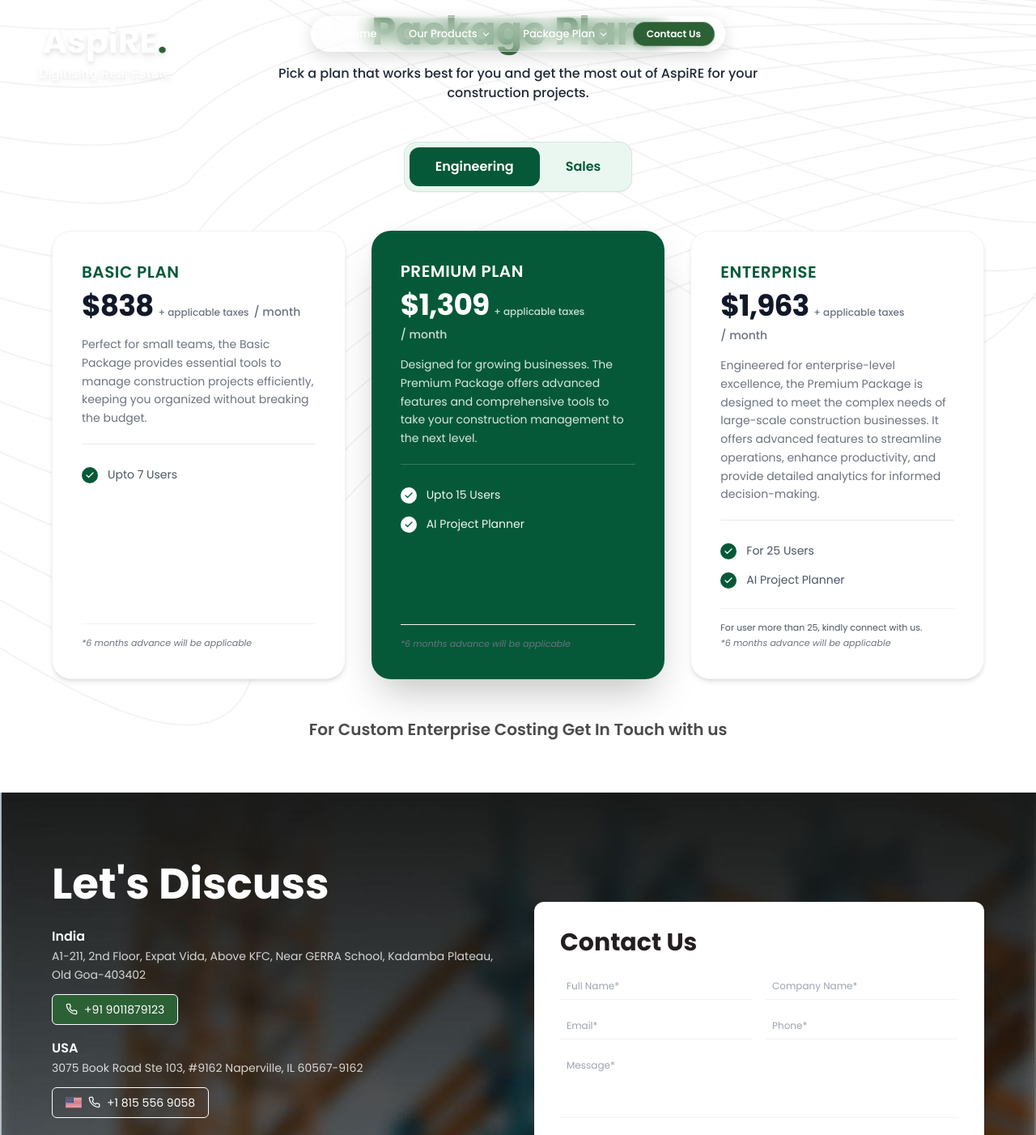
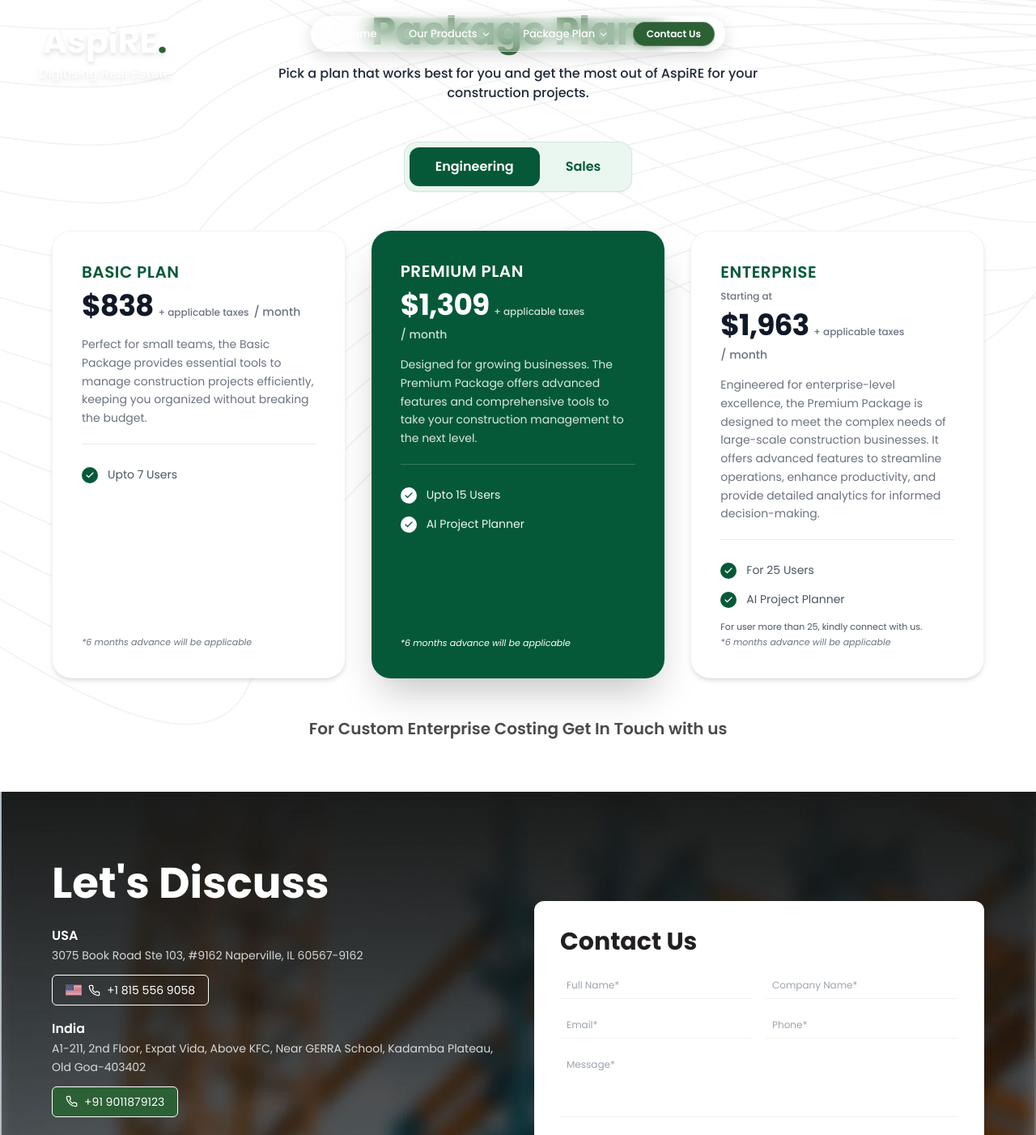
Before and after one commit to Prathiksha-2126/aspire, a React (Vite) app: page /package-plans in a window 1280 px wide. Shown: the top 1402 px of the page at 81% size. Built offline with nearby package versions, Linux system fonts and the light colour scheme; no server answers.

Commit message:
review changes implemented

```diff
--- a/src/components/ContactForm.jsx
+++ b/src/components/ContactForm.jsx
@@ -164,9 +164,23 @@
           </h2>
 
           <motion.p className="font-semibold leading-relaxed" initial={{ opacity: 0, y: 20 }} whileInView={{ opacity: 1, y: 0 }} viewport={{ once: true }} transition={{ duration: 0.5, delay: 0.1 }}>
+            USA
+          </motion.p>
+          <motion.p className="text-white/80 mb-3 text-sm leading-relaxed" initial={{ opacity: 0, y: 20 }} whileInView={{ opacity: 1, y: 0 }} viewport={{ once: true }} transition={{ duration: 0.5, delay: 0.2 }}>
+            3075 Book Road Ste 103, #9162 Naperville, IL 60567-9162
+          </motion.p>
+          <motion.a href="tel:+18155569058" onClick={(e) => { e.stopPropagation(); window.location.href = "tel:+18155569058"; }}
+            className="border border-white rounded-md px-4 py-2 text-sm flex items-center gap-2 cursor-pointer hover:bg-white/10 w-fit mb-4"
+            whileHover={{ scale: 1.05 }} whileTap={{ scale: 0.95 }} transition={{ duration: 0.2 }}
+            initial={{ opacity: 0, y: 20 }} whileInView={{ opacity: 1, y: 0 }} viewport={{ once: true }}
+          >
+            <img src="/images/flag.png" alt="USA" className="w-5 h-auto" />
+            <Phone size={15} /> +1 815 556 9058
+          </motion.a>
+          <motion.p className="font-semibold leading-relaxed" initial={{ opacity: 0, y: 20 }} whileInView={{ opacity: 1, y: 0 }} viewport={{ once: true }} transition={{ duration: 0.5, delay: 0.3 }}>
             India
           </motion.p>
-          <motion.p className="text-white/80 mb-3 text-sm leading-relaxed" initial={{ opacity: 0, y: 20 }} whileInView={{ opacity: 1, y: 0 }} viewport={{ once: true }} transition={{ duration: 0.5, delay: 0.2 }}>
+          <motion.p className="text-white/80 mb-3 text-sm leading-relaxed" initial={{ opacity: 0, y: 20 }} whileInView={{ opacity: 1, y: 0 }} viewport={{ once: true }} transition={{ duration: 0.5, delay: 0.4 }}>
             A1-211, 2nd Floor, Expat Vida, Above KFC, Near GERRA School, Kadamba Plateau, Old Goa-403402
           </motion.p>
           <motion.a href="tel:+919011879123" onClick={(e) => { e.stopPropagation(); window.location.href = "tel:+919011879123"; }}
@@ -176,20 +190,6 @@
             initial={{ opacity: 0, y: 20 }} whileInView={{ opacity: 1, y: 0 }} viewport={{ once: true }}
           >
             <Phone size={15} /> +91 9011879123
-          </motion.a>
-          <motion.p className="font-semibold leading-relaxed" initial={{ opacity: 0, y: 20 }} whileInView={{ opacity: 1, y: 0 }} viewport={{ once: true }} transition={{ duration: 0.5, delay: 0.3 }}>
-            USA
-          </motion.p>
-          <motion.p className="text-white/80 mb-3 text-sm leading-relaxed" initial={{ opacity: 0, y: 20 }} whileInView={{ opacity: 1, y: 0 }} viewport={{ once: true }} transition={{ duration: 0.5, delay: 0.4 }}>
-            3075 Book Road Ste 103, #9162 Naperville, IL 60567-9162
-          </motion.p>
-          <motion.a href="tel:+18155569058" onClick={(e) => { e.stopPropagation(); window.location.href = "tel:+18155569058"; }}
-            className="border border-white rounded-md px-4 py-2 text-sm flex items-center gap-2 cursor-pointer hover:bg-white/10 w-fit mb-4"
-            whileHover={{ scale: 1.05 }} whileTap={{ scale: 0.95 }} transition={{ duration: 0.2 }}
-            initial={{ opacity: 0, y: 20 }} whileInView={{ opacity: 1, y: 0 }} viewport={{ once: true }}
-          >
-            <img src="/images/flag.png" alt="USA" className="w-5 h-auto" />
-            <Phone size={15} /> +1 815 556 9058
           </motion.a>
 
           <motion.img
--- a/src/components/FeatureTabs.jsx
+++ b/src/components/FeatureTabs.jsx
@@ -41,7 +41,7 @@
         setDirection(1);
         setVirtualActive((prev) => prev + 1);
       }
-    }, 3000);
+    }, 10000);
     return () => clearInterval(timer);
   }, [tabs.length, isPaused]);
 
@@ -78,19 +78,19 @@
     setDirection(delta > 0 ? 1 : -1);
     setVirtualActive((prev) => prev + delta);
     setIsPaused(true);
-    setTimeout(() => setIsPaused(false), 5000);
+    setTimeout(() => setIsPaused(false), 10000);
   };
   const handlePrev = () => {
     setDirection(-1);
     setVirtualActive((prev) => prev - 1);
     setIsPaused(true);
-    setTimeout(() => setIsPaused(false), 5000);
+    setTimeout(() => setIsPaused(false), 10000);
   };
   const handleNext = () => {
     setDirection(1);
     setVirtualActive((prev) => prev + 1);
     setIsPaused(true);
-    setTimeout(() => setIsPaused(false), 5000);
+    setTimeout(() => setIsPaused(false), 10000);
   };
 
   const textVariants = {
--- a/src/components/OurAimSection.jsx
+++ b/src/components/OurAimSection.jsx
@@ -40,8 +40,8 @@
                 — {eyebrow}
               </p>
 
-              {/* Heading */}
-              <h2 className="text-3xl md:text-4xl lg:text-[48px] font-bold leading-tight mb-6 md:mb-8 text-gray-900 font-poppins">
+              {/* Heading - decreased size, increased line spacing */}
+              <h2 className="text-2xl md:text-3xl lg:text-[42px] font-bold leading-snug md:leading-[1.35] mb-8 md:mb-10 text-gray-900 font-poppins">
                 {heading.map((seg, i) => (
                   <span key={i} style={seg.highlight ? { color: green } : undefined}>
                     {seg.text}
--- a/src/components/PackagePlans.jsx
+++ b/src/components/PackagePlans.jsx
@@ -320,15 +320,16 @@
                         {plan.description}
                       </p>
                       {planPricing && tab === "engineering" && plan.name === "ENTERPRISE" && (
-                        <div className="mt-4">
-                          <div className="flex items-baseline gap-1.5 flex-wrap">
-                            <span
-                              className={`text-xs sm:text-sm font-medium ${
+                        <>
+                          <p
+                            className={`text-xs font-medium mt-3 ${
                               plan.featured ? "text-white/80" : "text-gray-500"
                             }`}
                           >
                             Starting at
-                            </span>
+                          </p>
+                          <div className="mt-1">
+                            <div className="flex items-baseline gap-1.5 flex-wrap">
                               <span
                                 className={`text-3xl sm:text-4xl font-bold tracking-tight ${
                                   plan.featured ? "text-white" : "text-gray-900"
@@ -352,6 +353,7 @@
                               </span>
                             </div>
                           </div>
+                        </>
                       )}
                     </>
                   ) : (
@@ -363,6 +365,15 @@
                       >
                         {plan.name}
                       </h3>
+                      {tab === "engineering" && plan.name === "ENTERPRISE" && (
+                        <p
+                          className={`text-xs font-medium mb-2 ${
+                            plan.featured ? "text-white/80" : "text-gray-500"
+                          }`}
+                        >
+                          Starting at
+                        </p>
+                      )}
 
                       {/* Pricing Tag */}
                       {planPricing && (
@@ -434,11 +445,11 @@
                     </>
                   )}
                 </div>
-                <div className="mt-6 pt-4 border-t border-gray-100">
+                <div className="mt-4">
                   {tab === "engineering" && plan.name === "ENTERPRISE" && (
                     <p className="text-[11px] leading-snug text-gray-600 mb-1">For user more than 25, kindly connect with us.</p>
                   )}
-                  <p className="text-[11px] italic leading-snug text-gray-500">
+                  <p className={`text-[11px] italic leading-snug ${plan.featured ? "text-white" : "text-gray-500"}`}>
                     *{planPricing ? `${planPricing.advanceMonths} months` : tab === "sales" ? "3 months" : "6 months"} advance will be applicable
                   </p>
                 </div>
--- a/src/components/SalesFeatureTabs.jsx
+++ b/src/components/SalesFeatureTabs.jsx
@@ -39,7 +39,7 @@
         setDirection(1);
         setVirtualActive((prev) => prev + 1);
       }
-    }, 3000);
+    }, 10000);
     return () => clearInterval(timer);
   }, [tabs.length, isPaused]);
 
@@ -75,19 +75,19 @@
     setDirection(delta > 0 ? 1 : -1);
     setVirtualActive((prev) => prev + delta);
     setIsPaused(true);
-    setTimeout(() => setIsPaused(false), 5000);
+    setTimeout(() => setIsPaused(false), 10000);
   };
   const handlePrev = () => {
     setDirection(-1);
     setVirtualActive((prev) => prev - 1);
     setIsPaused(true);
-    setTimeout(() => setIsPaused(false), 5000);
+    setTimeout(() => setIsPaused(false), 10000);
   };
   const handleNext = () => {
     setDirection(1);
     setVirtualActive((prev) => prev + 1);
     setIsPaused(true);
-    setTimeout(() => setIsPaused(false), 5000);
+    setTimeout(() => setIsPaused(false), 10000);
   };
 
   const textVariants = {
--- a/src/pages/Home.jsx
+++ b/src/pages/Home.jsx
@@ -629,12 +629,11 @@
           </motion.h2>
 
           <motion.p
-            className="w-full max-w-3xl mx-auto text-lg sm:text-xl md:text-2xl lg:text-2xl leading-relaxed font-normal text-center"
+            className="w-full max-w-4xl mx-auto text-lg sm:text-xl md:text-2xl lg:text-2xl leading-relaxed font-normal text-center"
             style={{ color: "#5d9767ff" }}
             variants={fadeInUpVariants}
           >
-            Our vision is to become the trusted technology partner for real estate
-            developers with AspiRE that simplify your
+            Our vision is to become the trusted technology partner <span className="whitespace-nowrap">for real estate</span> developers with AspiRE that simplify your
             complex workflows. We aim to help developers make faster
             decisions, improve productivity, and deliver exceptional projects
             through our AI driven digital platform.
--- a/src/pages/Sales.jsx
+++ b/src/pages/Sales.jsx
@@ -38,8 +38,8 @@
   {
     icon: <PieChart size={18} />,
     iconImage: "/images/Reports Analytics ICon.png",
-    label: "Reports Analytics",
-    title: "Reports Analytics",
+    label: "Reports & Analytics",
+    title: "Reports & Analytics",
     description:
       "Real-time dashboards and reports for sales, collections, inventory and lead funnel.",
   },
```
Lines whose indentation alone changed are shown as unchanged.
